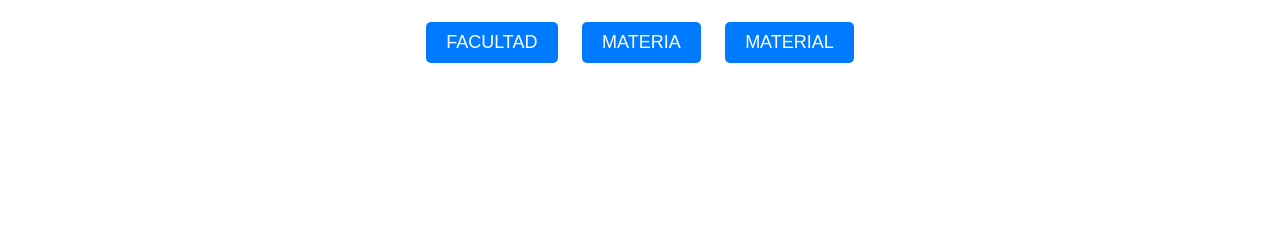
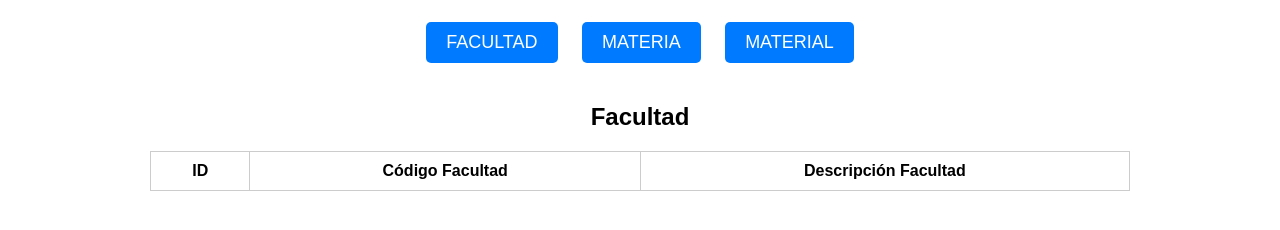
Before and after one commit to pame-web/SoftwareGesti-nBibliografica, a plain HTML site: page index.html in a window 1280 px wide. Both pictures are taken after a click on the link "FACULTAD". Shown: the part 166-396 px from the top of the page. Drawn offline with Linux system fonts and the light colour scheme; no server answers.

Commit message:
Update index.html

```diff
--- a/index.html
+++ b/index.html
@@ -112,5 +112,22 @@
     </div>
 
     <script src="app.js"></script>
+    <script>
+        // Función para mostrar la tabla correspondiente y cargar los datos
+        function mostrarTabla(id) {
+            // Ocultar todas las tablas
+            var tablas = document.getElementsByClassName('table-container');
+            for (var i = 0; i < tablas.length; i++) {
+                tablas[i].style.display = 'none';
+            }
+
+            // Mostrar la tabla correspondiente
+            var tablaMostrar = document.getElementById(id);
+            if (tablaMostrar) {
+                tablaMostrar.style.display = 'block';
+                cargarDatosTabla(id); // Llamar a cargarDatosTabla para cargar los datos
+            }
+        }
+    </script>
 </body>
 </html>
```
